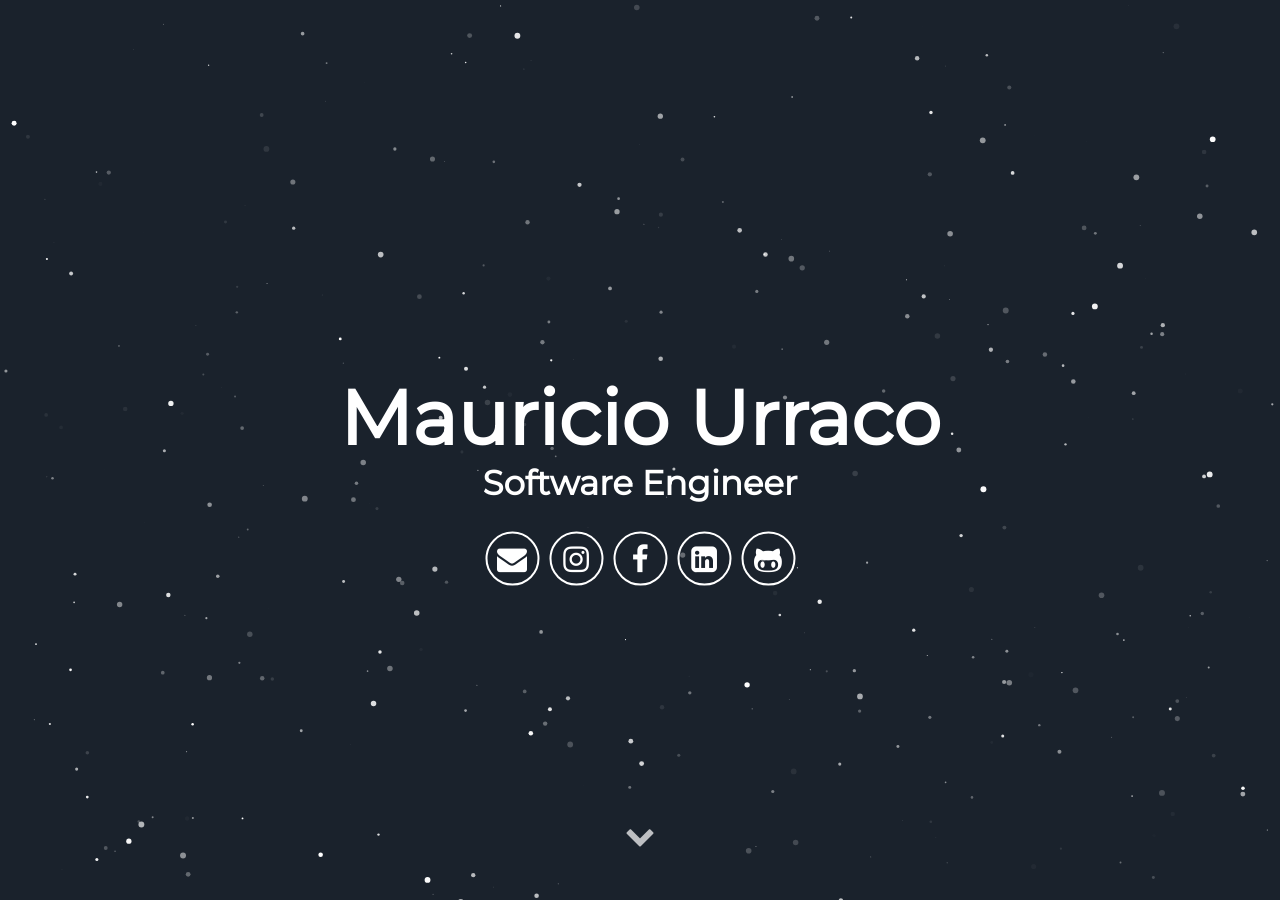
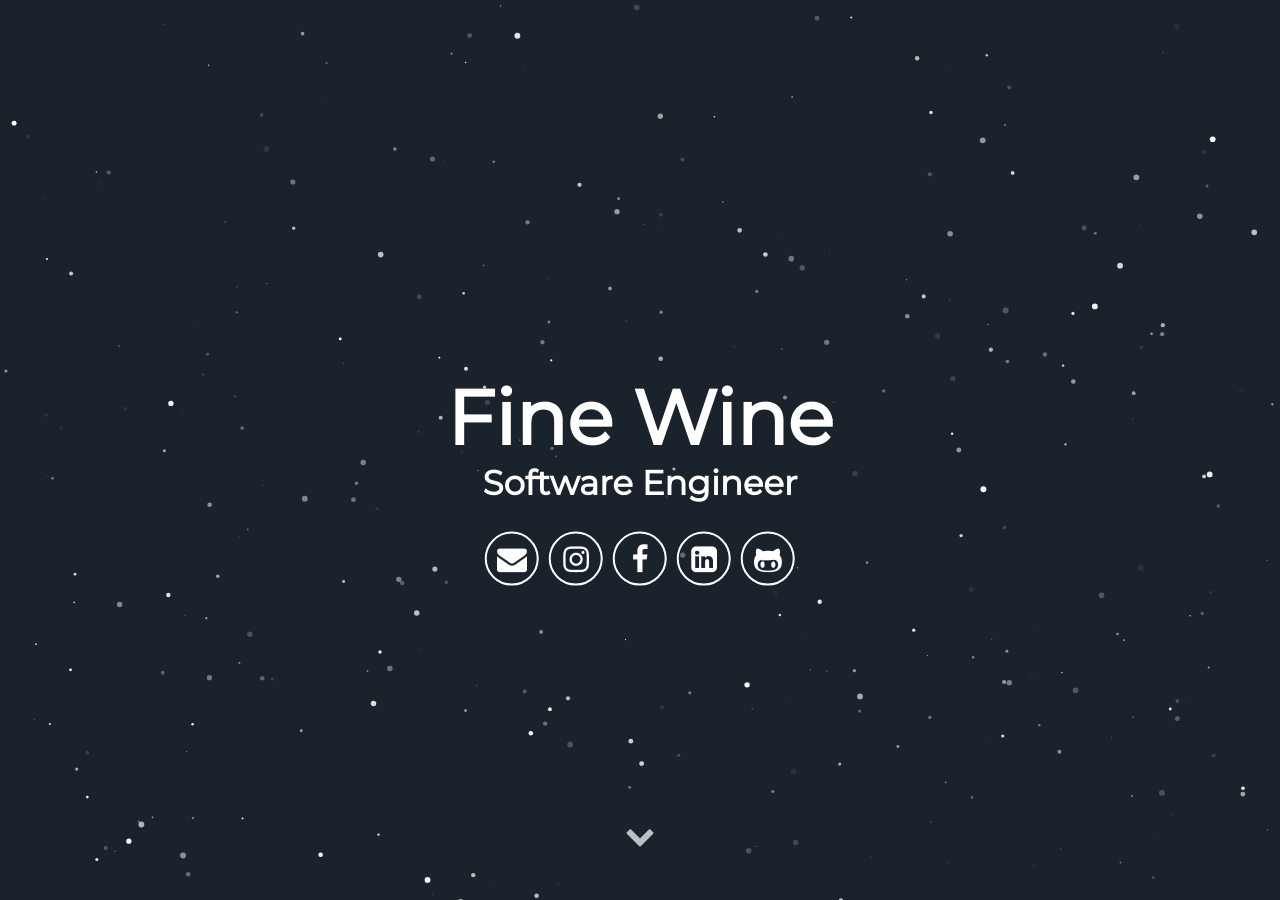
Before and after one commit to Nelly595/jokes, a Jekyll site: the page built from index.html, in a window 1280 px wide and 900 px high. Built offline with Jekyll 4.4.1, drawn with Linux system fonts in a browser that asks for light colours; some web fonts are replaced.

Commit message:
Update _config.yml

```diff
--- a/_config.yml
+++ b/_config.yml
@@ -5,7 +5,7 @@ description: Jekyll Theme Minimal Resume
 # url: "localhost:3000" # the base hostname & protocol for your site e.g. http://willianjusten.com.br
 
 # User settings
-username: Mauricio Urraco
+username: Fine Wine
 user_description: I'm a Software Engineer from Argentina, always searching for the next challenge; no task is too scary nor too difficult. Lately I have been immersed in world of Giving Circles working with Grapevine, a California based startup trying to improve the world through collaborative giving. I'm the first engineer they hired to work on the platform.
 user_title: Software Engineer
 email: mauriurraco@gmail.com
```
